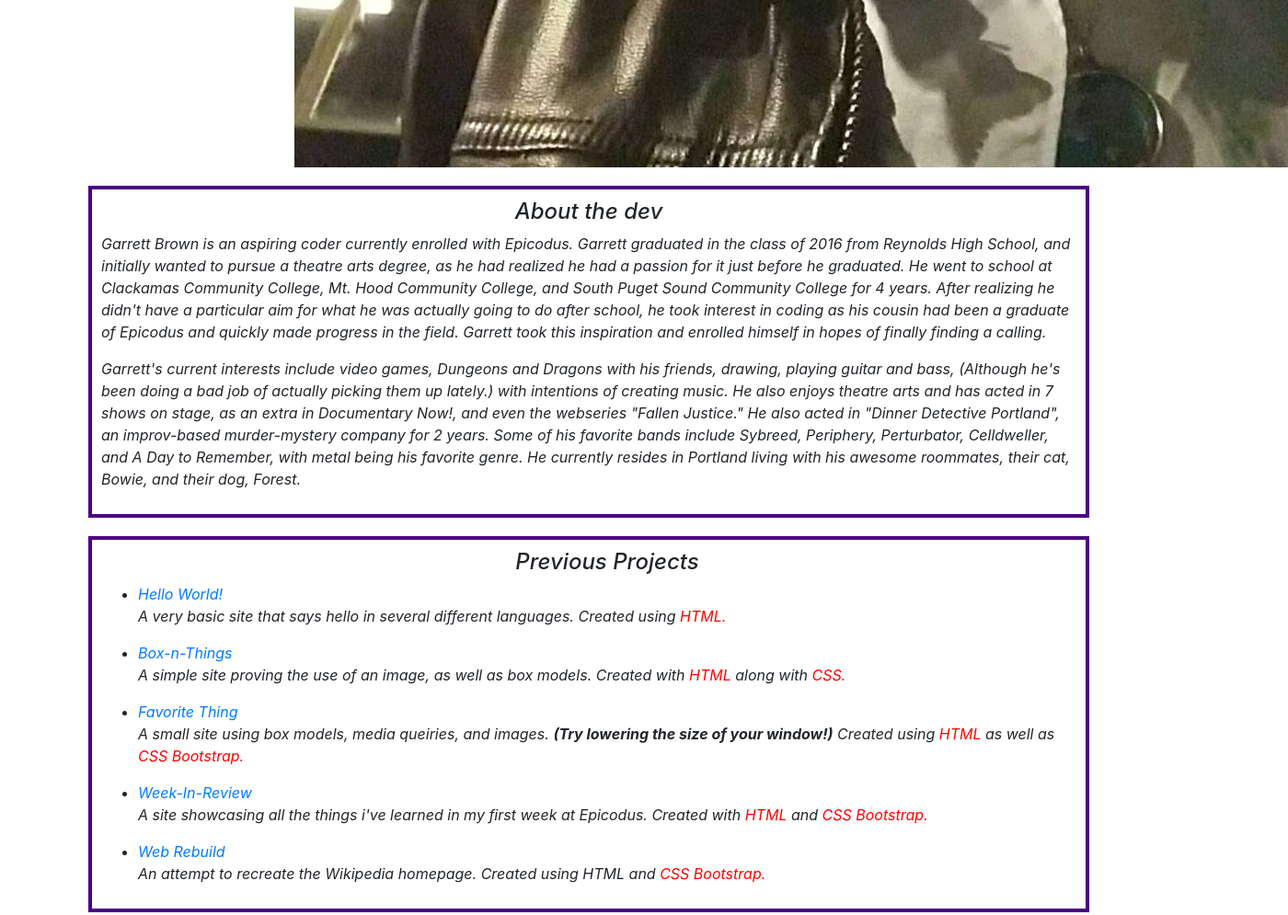
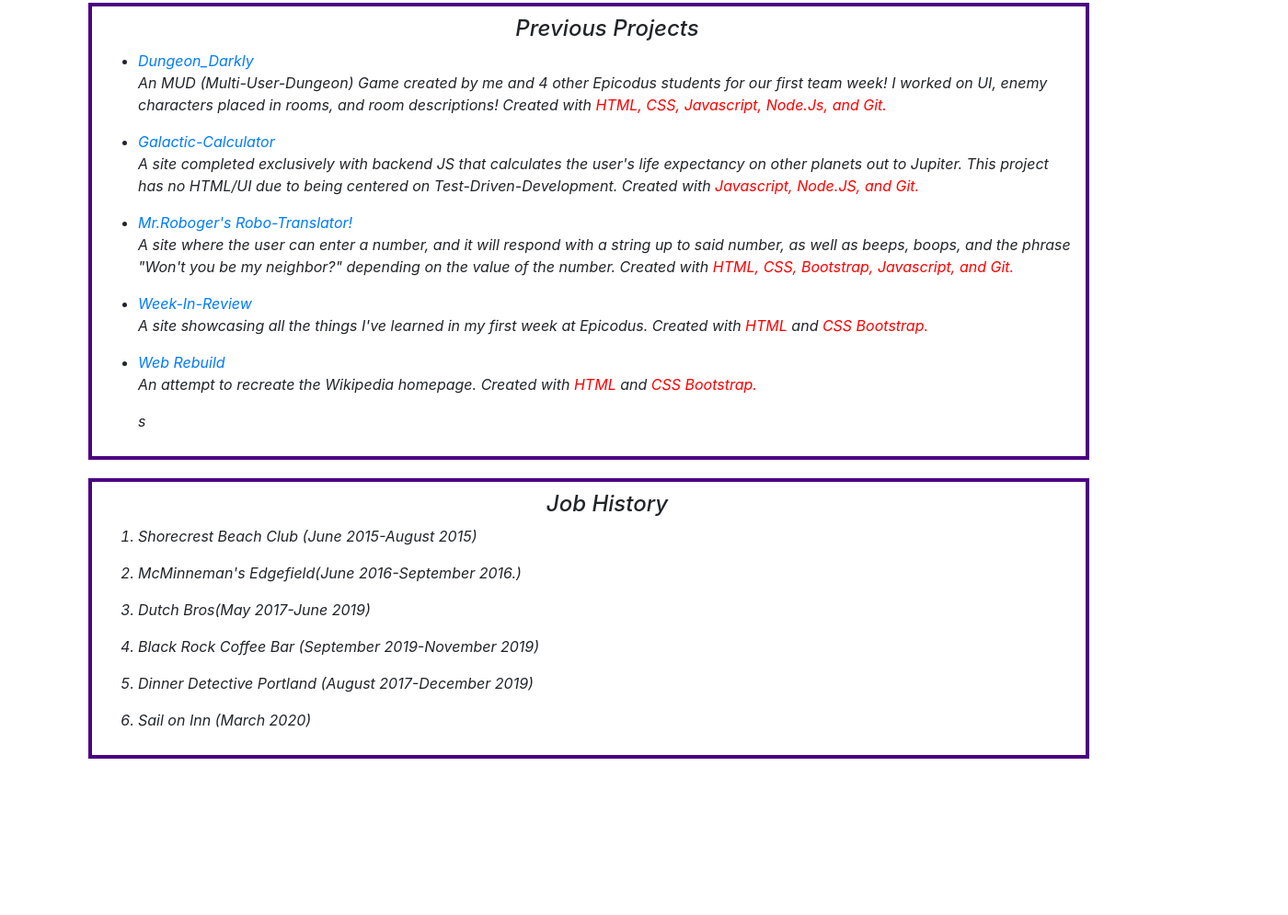
Before and after one commit to GarrettBrown-dev/My-Portfolio, a plain HTML site: page index.html in a window 1280 px wide. Shown: the part 1012-2007 px from the top of the page at 92% size, 1400 px wide, since content can reach past the window. After the commit the page ends 1857 px from the top, so only its background shows below. Drawn offline with Linux system fonts and the light colour scheme.

Commit message:
New picture added and centered, new projects and links added.

```diff
--- a/css/styles.css
+++ b/css/styles.css
@@ -22,8 +22,8 @@
   float: center
 }
 
-.centered-image {
-  margin: auto;
-  width: 50%;
+.image {
   display: block;
+  margin-left: auto;
+  margin-right: auto;
 }
--- a/index.html
+++ b/index.html
@@ -11,9 +11,11 @@
   <div class="box-1">
     <h1><em>Garrett Brown - Web Developer<em></h1>
   </div>
-  <div class="centered-image">
-    <img src="img/Portfolio-Pic.img.jpg" alt="placeholder image of me"></img>
+
+  <div>
+    <img class="image" src="img/Portfolio-Pic.img.jpg" width="500px" height="500px" alt="placeholder image of me"></img>
   </div>
+
   <div class="box-1">
     <h2>About the dev</h2>
     <p>Garrett Brown is an aspiring coder currently enrolled with Epicodus. Garrett graduated in the class of 2016 from
@@ -35,22 +37,24 @@
   <div class="box-1">
     <ul>
       <h2>Previous Projects</h2>
-      <li><a href="https://github.com/GarrettBrown-dev/hello-world"> Hello World!</a>
-        <p>A very basic site that says hello in several different languages. Created using <span
-            class="highlight">HTML.</span></p>
-      <li><a href="https://github.com/GarrettBrown-dev/Boxes-n-Things">Box-n-Things</a>
-        <p>A simple site proving the use of an image, as well as box models. Created with <span
-            class="highlight">HTML</span> along with <span class="highlight">CSS.</span></p>
-      <li><a href="https://github.com/GarrettBrown-dev/favorite-thing">Favorite Thing</a>
-        <p>A small site using box models, media queiries, and images. <strong>(Try lowering the size of your
-            window!)</strong> Created using <span class="highlight">HTML</span> as well as <span class="highlight">CSS
-            Bootstrap.</span> </p>
+      <li><a href="https://github.com/GarrettBrown-dev/Dungeon_Darkly"> Dungeon_Darkly</a>
+        <p>An MUD (Multi-User-Dungeon) Game created by me and 4 other Epicodus students for our first team week! I
+          worked on UI, enemy characters placed in rooms, and room descriptions! Created with <span
+            class="highlight">HTML, CSS, Javascript, Node.Js, and Git.</span></p>
+      <li><a href="https://github.com/GarrettBrown-dev/Galactic-Calculator-2">Galactic-Calculator</a>
+        <p>A site completed exclusively with backend JS that calculates the user's life expectancy on other planets out
+          to Jupiter. This project has no HTML/UI due to being centered on Test-Driven-Development. Created with <span
+            class="highlight">Javascript, Node.JS, and Git.</span></p>
+      <li><a href="https://github.com/GarrettBrown-dev/Mr.Roboger">Mr.Roboger's Robo-Translator!</a>
+        <p>A site where the user can enter a number, and it will respond with a string up to said number, as well as
+          beeps, boops, and the phrase "Won't you be my neighbor?" depending on the value of the number. Created with
+          <span class="highlight">HTML, CSS, Bootstrap, Javascript, and Git.</span></p>
       <li><a href="https://github.com/GarrettBrown-dev/week-in-review">Week-In-Review</a>
-        <p>A site showcasing all the things i've learned in my first week at Epicodus. Created with <span
+        <p>A site showcasing all the things I've learned in my first week at Epicodus. Created with <span
             class="highlight">HTML</span> and <span class="highlight">CSS Bootstrap.</span></p>
       <li><a href="https://github.com/GarrettBrown-dev/web-rebuild">Web Rebuild</a>
-        <p>An attempt to recreate the Wikipedia homepage. Created using <span class="hightlight">HTML</span> and <span
-            class="highlight">CSS Bootstrap.</span></p>
+        <p>An attempt to recreate the Wikipedia homepage. Created with <span class="highlight">HTML</span> and <span
+            class="highlight">CSS Bootstrap.</span></p>s
     </ul>
   </div>
   <div class="box-1">
```
